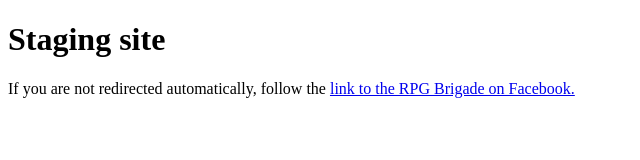
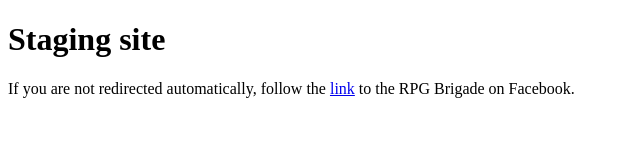
Before and after one commit to RPGBrigade/rpgbrigade.github.io, a plain HTML site: page index.html in a window 1280 px wide. Shown: the whole page, without its empty margins (0-640 px from the left). Drawn offline with Linux system fonts and the light colour scheme.

Commit message:
Fixing a href link.

```diff
--- a/index.html
+++ b/index.html
@@ -22,6 +22,6 @@
     </head>
     <body>
         <!-- Note: don't tell people to `click` the link, just tell them that it is a link. -->
-        If you are not redirected automatically, follow the <a href='https://www.facebook.com/RPGBrigade'>link to the RPG Brigade on Facebook.</a>
+        If you are not redirected automatically, follow the <a href='https://www.facebook.com/RPGBrigade'>link</a> to the RPG Brigade on Facebook.
     </body>
 </html>
```
